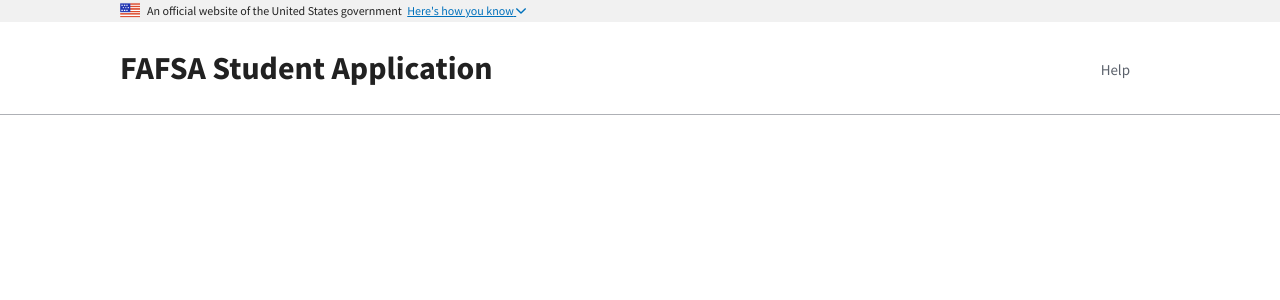
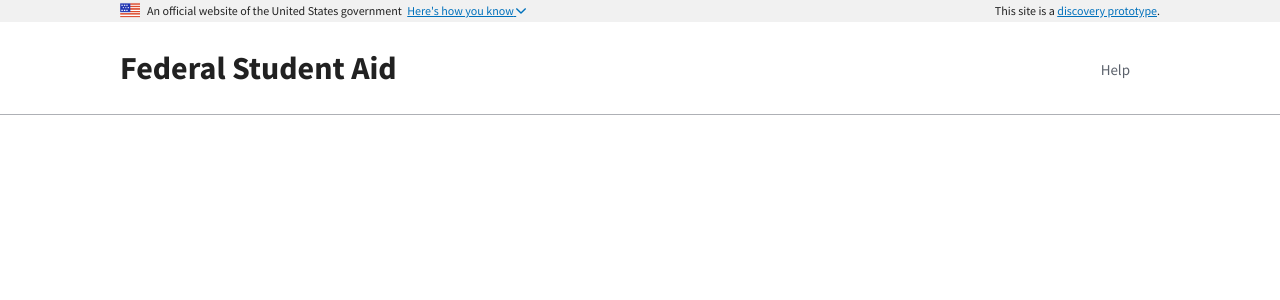
Before and after one commit to 18F/ffd-info-exchange, a Django app: template ffd_info_exchange/fafsa/templates/base.html in a window 1280 px wide. Shown: the top 300 px of the page. Run offline with Django 3.2, Linux system fonts and the light colour scheme; the template is opened without the code that fills it, so the values that code supplies are empty.

Commit message:
changing logo placeholder text, adding disclaimer again

```diff
--- a/ffd_info_exchange/fafsa/static/assets/css/main.css
+++ b/ffd_info_exchange/fafsa/static/assets/css/main.css
@@ -10,6 +10,10 @@
 
 /* Other CSS */
 
+.disclaimer-right {
+  float: right;
+}
+
 .main-content {
   padding-top: 4rem;
 }
--- a/ffd_info_exchange/fafsa/templates/includes/header.html
+++ b/ffd_info_exchange/fafsa/templates/includes/header.html
@@ -11,6 +11,7 @@
             aria-expanded="false" aria-controls="gov-banner">
             <span class="usa-banner-button-text">Here's how you know</span>
           </button>
+          <p class="disclaimer-right">This site is a <a href="https://18f.gsa.gov/dashboard/stages/#discovery">discovery prototype</a>.</p>
         </div>
       </header>
       <div class="usa-banner-content usa-grid usa-accordion-content" id="gov-banner">
@@ -38,7 +39,7 @@
     <button class="usa-menu-btn">Menu</button>
     <div class="usa-logo" id="logo">
       <em class="usa-logo-text">
-        <a href="#" accesskey="1" title="Home" aria-label="Home">FAFSA Student Application</a>
+        <a href="#" accesskey="1" title="Home" aria-label="Home">Federal Student Aid</a>
       </em>
     </div>
   </div>
```
Lines whose indentation alone changed are shown as unchanged.
